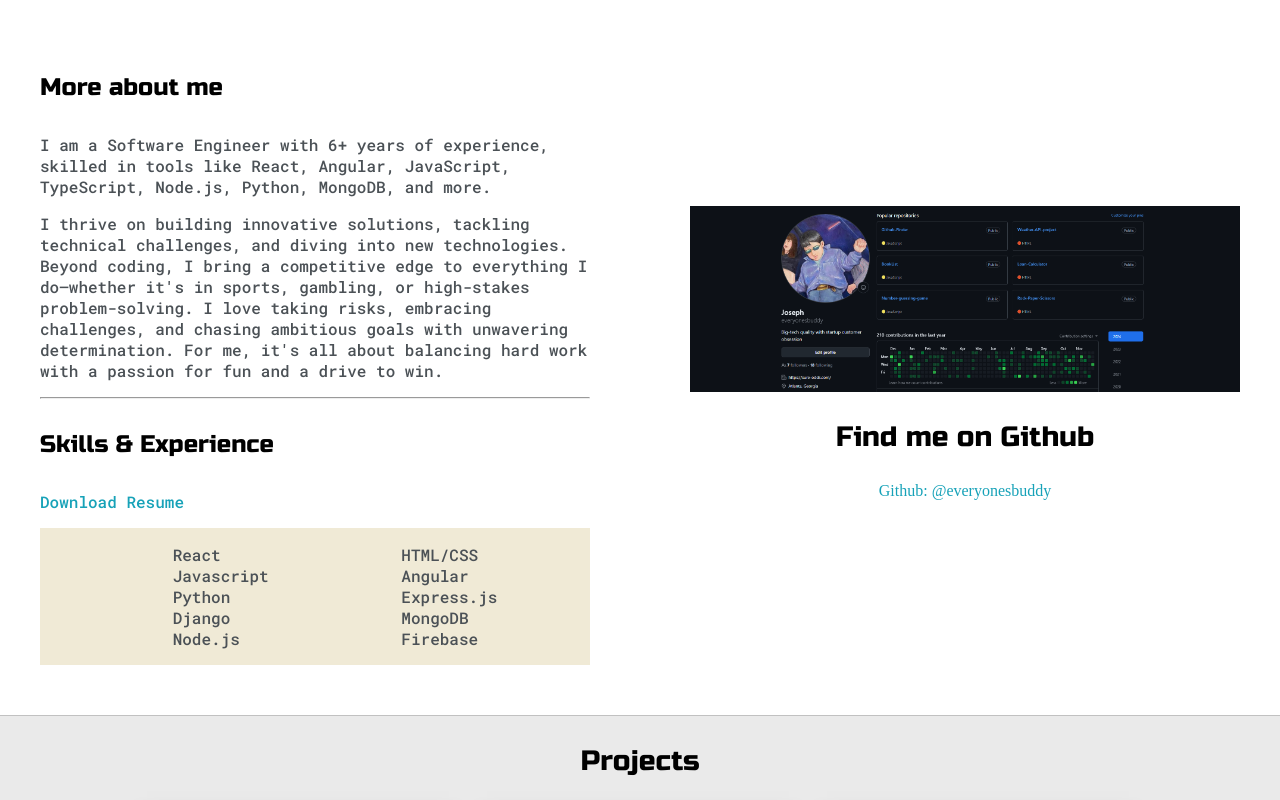
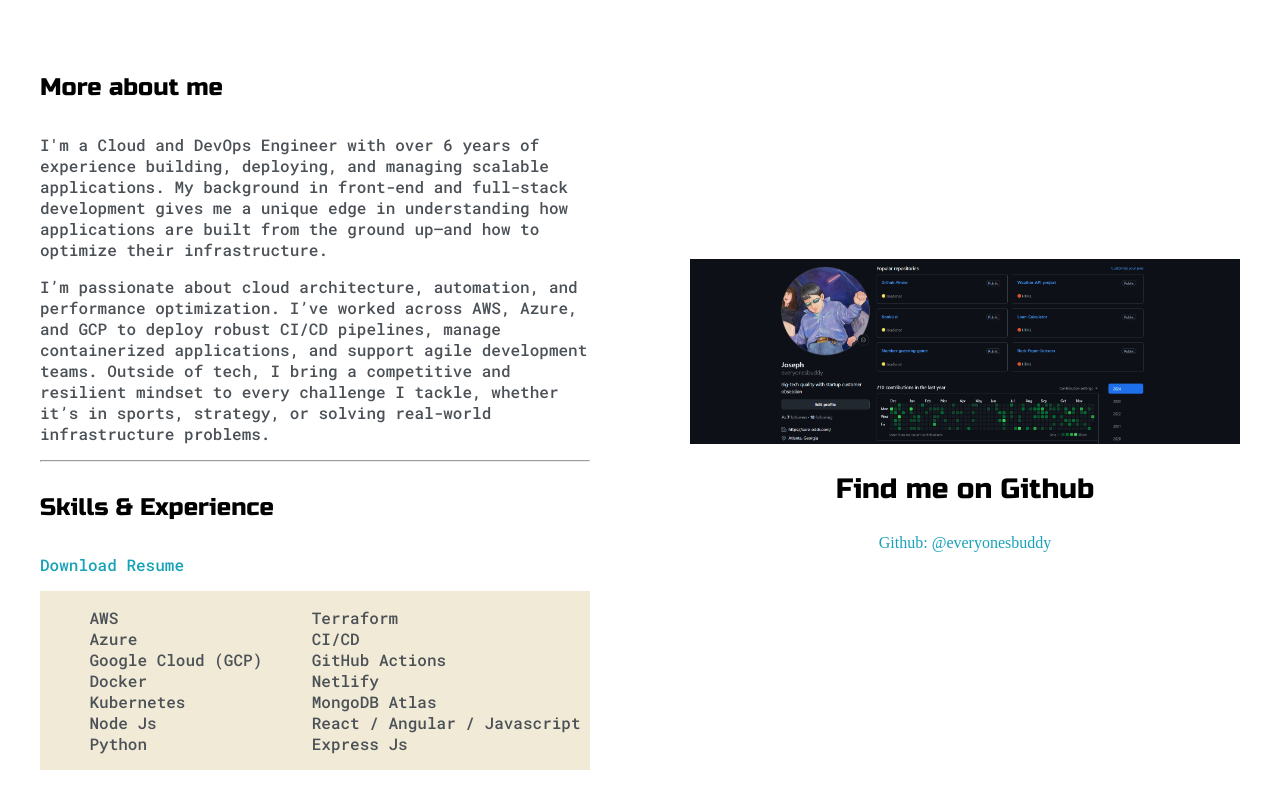
Before and after one commit to everyonesbuddy/Portfolio1.1, a plain HTML site: page index.html in a window 1280 px wide. Shown: the part 760-1560 px from the top of the page. Drawn offline with Linux system fonts and the light colour scheme.

Commit message:
updated portfolio to reflect dev ops and cloud enginerring

```diff
--- a/index.html
+++ b/index.html
@@ -26,7 +26,7 @@
     <section class="s1">
       <div class="main-container">
         <div class="greeting-wrapper">
-          <h1>Hi, i am Joseph</h1>
+          <h1>Hi, I am Joseph</h1>
         </div>
 
         <div class="intro-wrapper">
@@ -67,8 +67,10 @@
                 <div id="corner-tr" class="corner"></div>
                 <h3>What I Do</h3>
                 <p style="font-size: 10px">
-                  Software Engineer focusing on building Big Tech-quality
-                  solutions while maintaining startup-level customer obsession.
+                  DevOps & Cloud Engineer with a foundation in Frontend
+                  Engineering. Experienced in deploying scalable cloud
+                  infrastructure, automating CI/CD pipelines, and managing
+                  cloud-native applications.
                 </p>
                 <div id="corner-br" class="corner"></div>
                 <div id="corner-bl" class="corner"></div>
@@ -86,44 +88,52 @@
             <h4>More about me</h4>
 
             <p>
-              I am a Software Engineer with 6+ years of experience, skilled in
-              tools like React, Angular, JavaScript, TypeScript, Node.js,
-              Python, MongoDB, and more.
+              I'm a Cloud and DevOps Engineer with over 6 years of experience
+              building, deploying, and managing scalable applications. My
+              background in front-end and full-stack development gives me a
+              unique edge in understanding how applications are built from the
+              ground up—and how to optimize their infrastructure.
             </p>
 
             <p>
-              I thrive on building innovative solutions, tackling technical
-              challenges, and diving into new technologies. Beyond coding, I
-              bring a competitive edge to everything I do—whether it's in
-              sports, gambling, or high-stakes problem-solving. I love taking
-              risks, embracing challenges, and chasing ambitious goals with
-              unwavering determination. For me, it's all about balancing hard
-              work with a passion for fun and a drive to win.
+              I’m passionate about cloud architecture, automation, and
+              performance optimization. I’ve worked across AWS, Azure, and GCP
+              to deploy robust CI/CD pipelines, manage containerized
+              applications, and support agile development teams. Outside of
+              tech, I bring a competitive and resilient mindset to every
+              challenge I tackle, whether it’s in sports, strategy, or solving
+              real-world infrastructure problems.
             </p>
 
             <hr />
 
             <h4>Skills & Experience</h4>
             <p>
-              <a target="_blank" href="Joseph Adeyemo - Software Engineer.docx"
+              <a
+                target="_blank"
+                href="Joseph_Adeyemo_DevOps_Cloud_Engineer_Resume.docx"
                 >Download Resume</a
               >
             </p>
             <div id="skills">
               <ul>
-                <li>React</li>
-                <li>Javascript</li>
+                <li>AWS</li>
+                <li>Azure</li>
+                <li>Google Cloud (GCP)</li>
+                <li>Docker</li>
+                <li>Kubernetes</li>
+                <li>Node Js</li>
                 <li>Python</li>
-                <li>Django</li>
-                <li>Node.js</li>
               </ul>
 
               <ul>
-                <li>HTML/CSS</li>
-                <li>Angular</li>
-                <li>Express.js</li>
-                <li>MongoDB</li>
-                <li>Firebase</li>
+                <li>Terraform</li>
+                <li>CI/CD</li>
+                <li>GitHub Actions</li>
+                <li>Netlify</li>
+                <li>MongoDB Atlas</li>
+                <li>React / Angular / Javascript</li>
+                <li>Express Js</li>
               </ul>
             </div>
           </div>
@@ -146,7 +156,6 @@
     <section class="s1">
       <div class="main-container">
         <h3 style="text-align: center">Projects</h3>
-
         <div class="post-wrapper">
           <div class="post">
             <img
```
Also changed, not shown: 1 other file.
